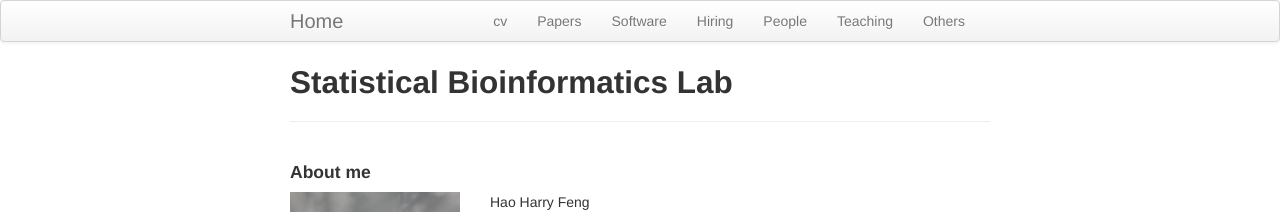
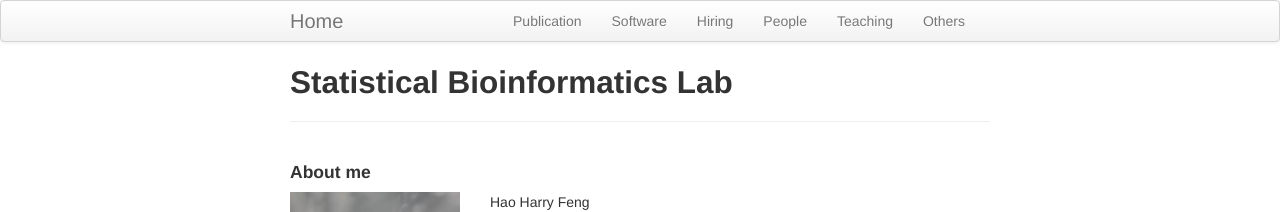
Before and after one commit to haoharryfeng/testpage4, a Jekyll site: the page built from index.md, in a window 1280 px wide. Shown: the top 212 px of the page. Built offline with Jekyll 4.4.1, drawn with Linux system fonts in a browser that asks for light colours.

Commit message:
remove cv

```diff
--- a/_includes/themes/twitter/default.html
+++ b/_includes/themes/twitter/default.html
@@ -33,8 +33,8 @@
         <div class="container-narrow">
           <a class="brand" href="{{ HOME_PATH }}">{{ site.title }}</a>
               <ul class="nav">
-              <li><a href="{{ BASE_PATH }}/Feng_cv.pdf">cv</a></li>
-              <li><a href="{{ BASE_PATH }}/papers.html">Papers</a></li>
+    <!--          <li><a href="{{ BASE_PATH }}/Feng_cv.pdf">cv</a></li>    -->
+              <li><a href="{{ BASE_PATH }}/papers.html">Publication</a></li>
               <li><a href="{{ BASE_PATH }}/software.html">Software</a></li>
               <li><a href="{{ BASE_PATH }}/hire.html">Hiring</a></li>
               <li><a href="{{ BASE_PATH }}/people.html">People</a></li>
```
